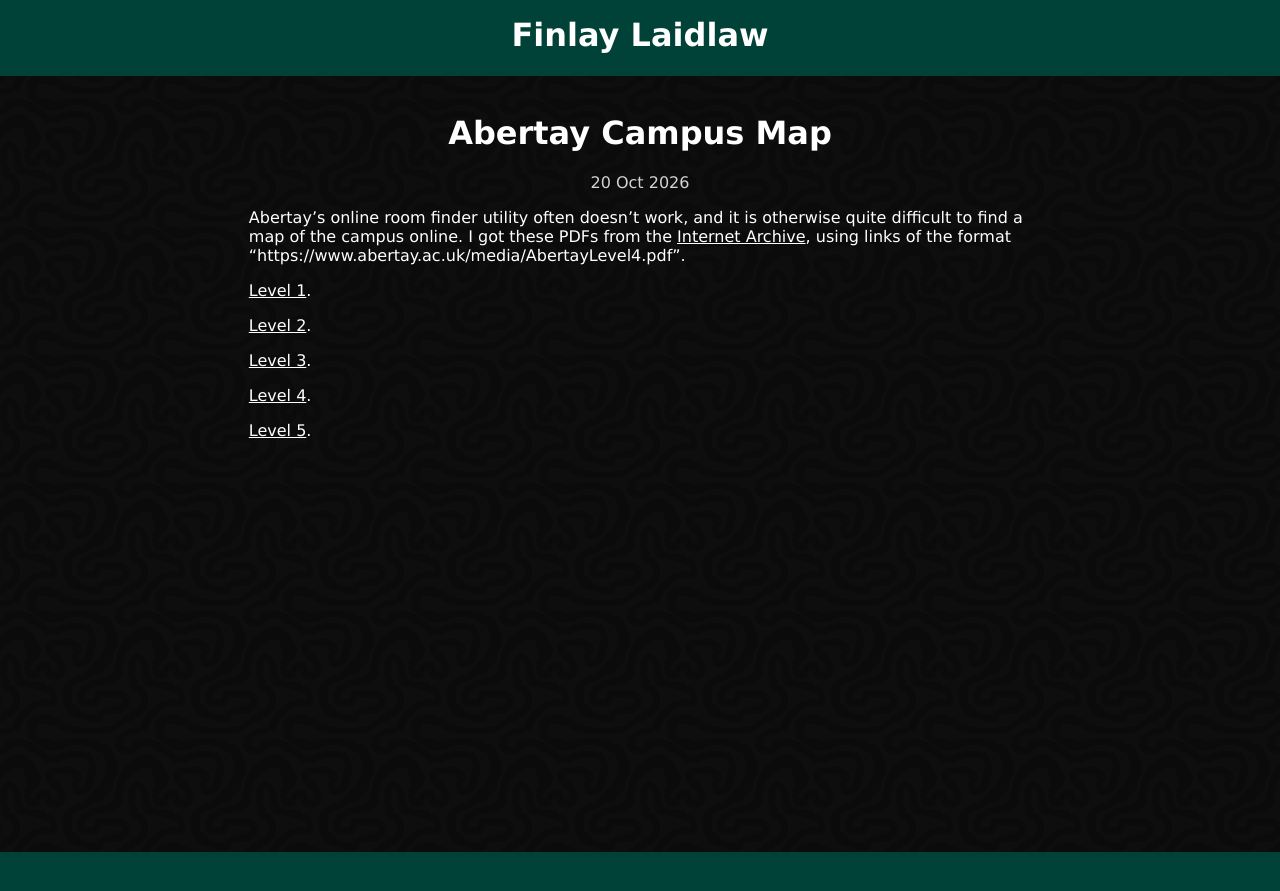
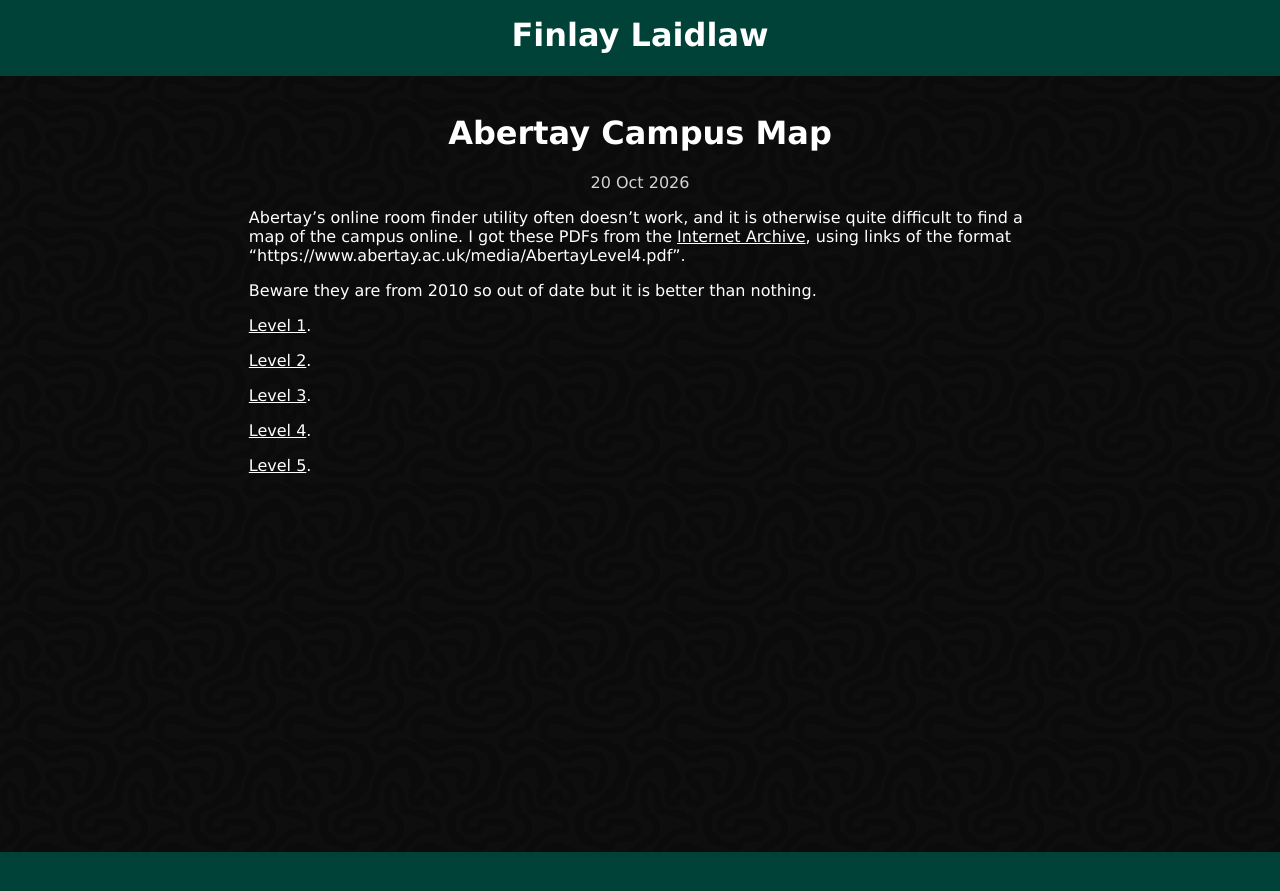
Before and after one commit to CyborgCabbage/cyborgcabbage.github.io, a Jekyll site: the page built from _posts/blog/2026-10-20-campus-map.md, in a window 1280 px wide. Shown: the top 891 px of the page. Built offline with Jekyll 4.4.1, drawn with Linux system fonts in a browser that asks for light colours.

Commit message:
Add clarification to map page

```diff
--- a/_posts/blog/2026-10-20-campus-map.md
+++ b/_posts/blog/2026-10-20-campus-map.md
@@ -6,6 +6,8 @@
 Abertay's online room finder utility often doesn't work, and it is otherwise quite difficult to find a map of the campus online.
 I got these PDFs from the [Internet Archive](https://archive.org/), using links of the format "https://www.abertay.ac.uk/media/AbertayLevel4.pdf".
 
+Beware they are from 2010 so out of date but it is better than nothing.
+
 {% for i in (1..5) %}
 <a href="/assets/map/AbertayLevel{{ i }}.pdf">Level {{ i }}</a>.
 {% endfor %}
```
